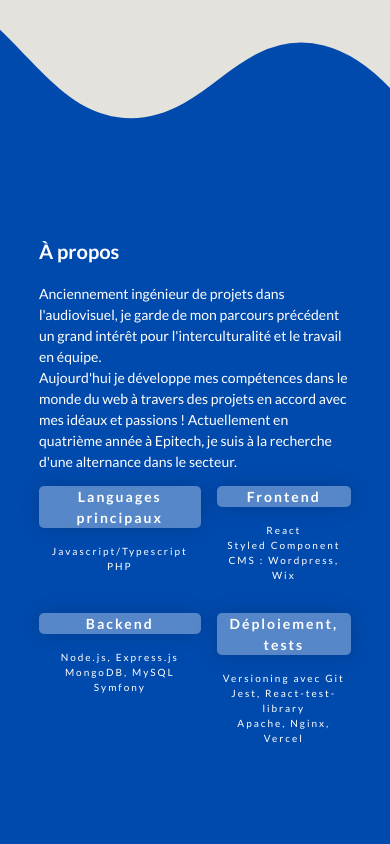
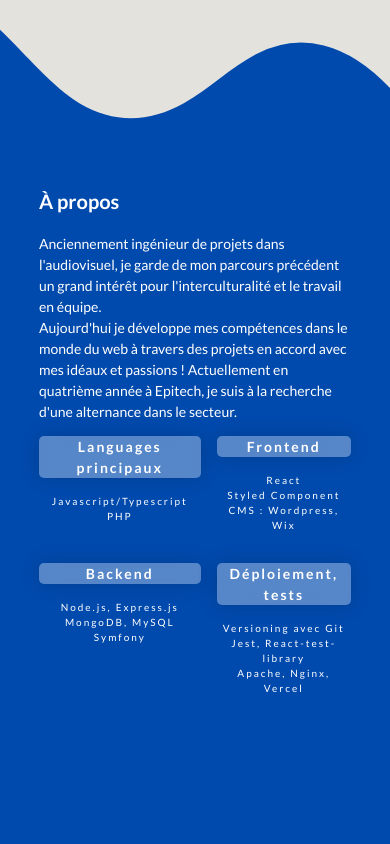
Before and after one commit to Clv86/portfolio, a React (Vite) app: page / in a window 390 px wide. Shown: the part 740-1584 px from the top of the page. Built offline with nearby package versions, Linux system fonts and the light colour scheme; a web font is replaced by a local one.

Commit message:
Padding changed about

```diff
--- a/src/style/about.css
+++ b/src/style/about.css
@@ -10,7 +10,7 @@
 }
 @media (max-width: 670px) {
   .about {
-    padding: 100px 10vw;
+    padding: 50px 10vw 100px 10vw;
   }
   .about p {
     margin: 0;
```
